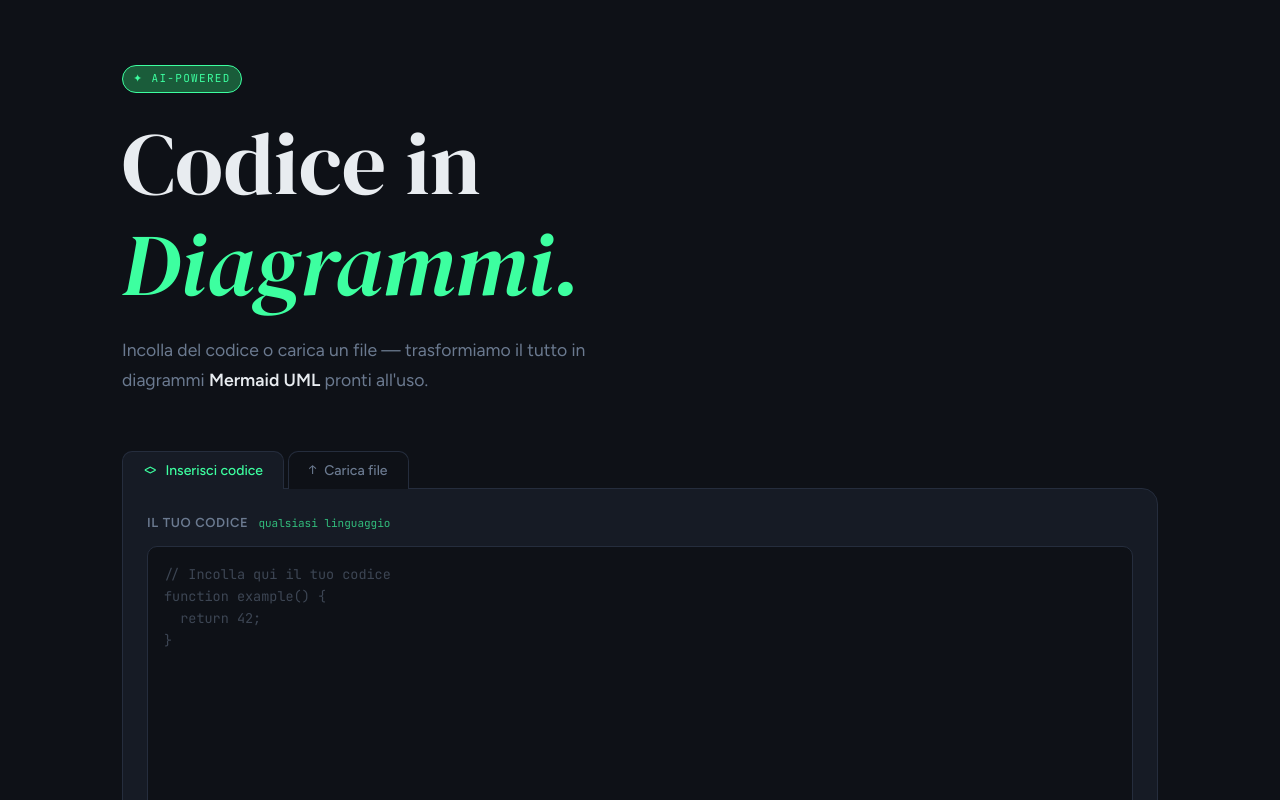
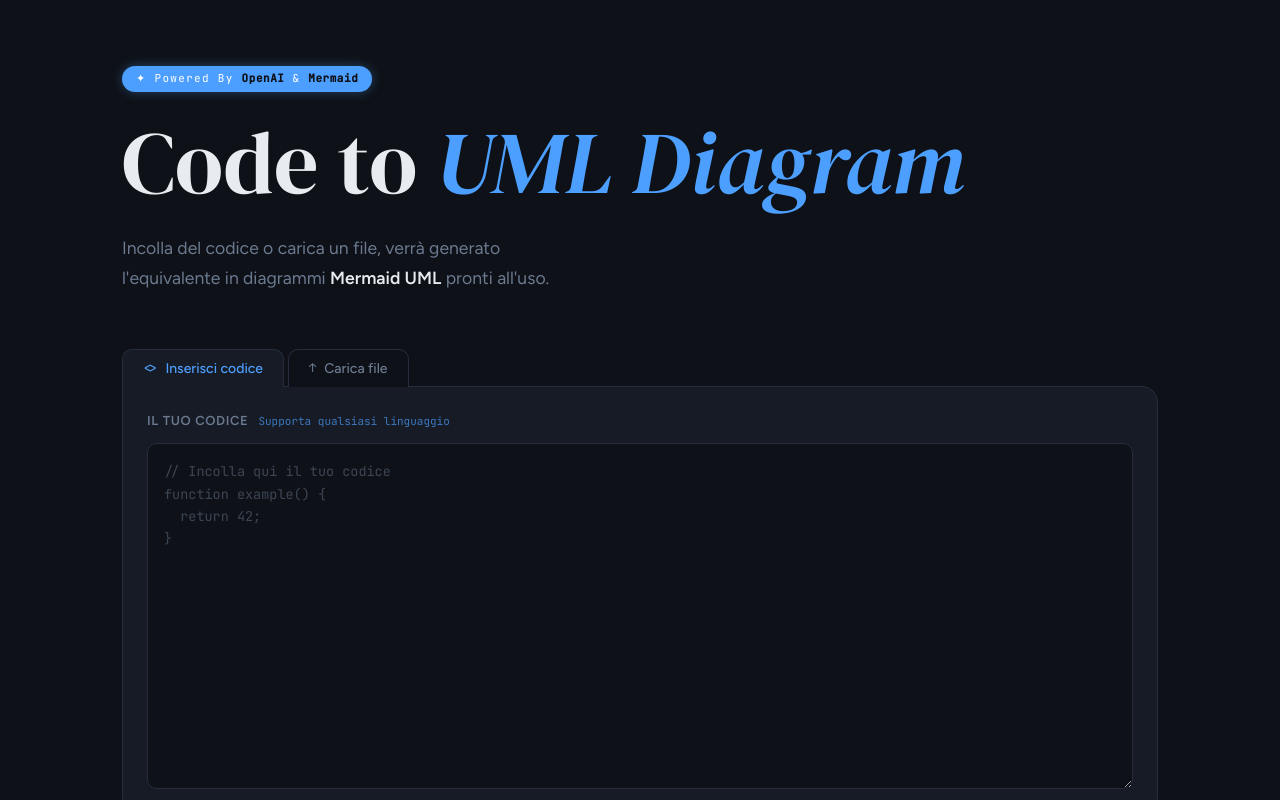
Before and after one commit to FlaXDeR/mermaid_generator, a React (Vite) app: page / in a window 1280 px wide. Shown: the top 800 px of the page. Built offline with nearby package versions, Linux system fonts and the light colour scheme.

Commit message:
Layout Frontend definito + accorgimenti

```diff
--- a/src/frontend/pages/HomePage.tsx
+++ b/src/frontend/pages/HomePage.tsx
@@ -42,13 +42,14 @@ export default function HomePage() {
         <main>
             {/* ── Hero ── */}
             <header className="hero">
-                <span className="hero-badge">✦ AI-Powered</span>
+    <span className="hero-badge">
+        ✦ Powered by <span className="badge-brand">OpenAI</span> & <span className="badge-brand">Mermaid</span>
+    </span>
                 <h1 className="hero-title">
-                    Codice in<br />
-                    <em>Diagrammi.</em>
+                    Code to <em>UML Diagram</em>
                 </h1>
                 <p className="hero-sub">
-                    Incolla del codice o carica un file — trasformiamo il tutto
+                    Incolla del codice o carica un file, verrà generato l'equivalente
                     in diagrammi <strong>Mermaid UML</strong> pronti all'uso.
                 </p>
             </header>
@@ -77,7 +78,7 @@ export default function HomePage() {
                     <div className="panel">
                         <label className="panel-label">
                             Il tuo codice
-                            <span className="panel-hint">qualsiasi linguaggio</span>
+                            <span className="panel-hint">Supporta qualsiasi linguaggio</span>
                         </label>
                         <textarea
                             className="code-input"
--- a/src/frontend/styles/HomePage.css
+++ b/src/frontend/styles/HomePage.css
@@ -13,13 +13,20 @@
     font-family: var(--font-mono);
     font-size: 11px;
     letter-spacing: 0.12em;
-    text-transform: uppercase;
-    color: var(--accent);
-    background: var(--accent-dim);
-    border: 1px solid var(--accent);
-    padding: 4px 10px;
+    text-transform: capitalize;
+    color: #ffffff;
+    background: var(--accent);
+    border: none;
+    padding: 4px 14px;
     border-radius: 99px;
     margin-bottom: 20px;
+    box-shadow: 0 0 12px rgba(77, 159, 255, 0.35);
+}
+
+.badge-brand {
+    font-weight: 700;
+    color: #0e1117;
+    letter-spacing: 0.05em;
 }
 
 .hero-title {
@@ -27,6 +34,7 @@
     font-weight: 400;
     color: var(--text-primary);
     margin-bottom: 20px;
+    text-transform: none;
 }
 
 .hero-title em {
--- a/src/frontend/styles/global.css
+++ b/src/frontend/styles/global.css
@@ -13,12 +13,12 @@
     --bg-card:     #161b25;
     --bg-hover:    #1c2333;
     --border:      #252d3d;
-    --border-focus:#3dffa0;
-    --accent:      #3dffa0;
-    --accent-dim:  #1a5c3a;
+    --border-focus:#4d9fff;
+    --accent:      #4d9fff;
+    --accent-dim:  #1a3a5c;
     --text-primary:#e8ecf0;
     --text-muted:  #6b7a90;
-    --text-code:   #a8d8b0;
+    --text-code:   #a8c8f0;
 
     /* type */
     --font-display: 'DM Serif Display', Georgia, serif;
@@ -26,7 +26,7 @@
     --font-mono:    'JetBrains Mono', 'Fira Code', monospace;
 
     /* spacing */
-    --radius:  10px;
+    --radius:    10px;
     --radius-lg: 16px;
 }
 
```
